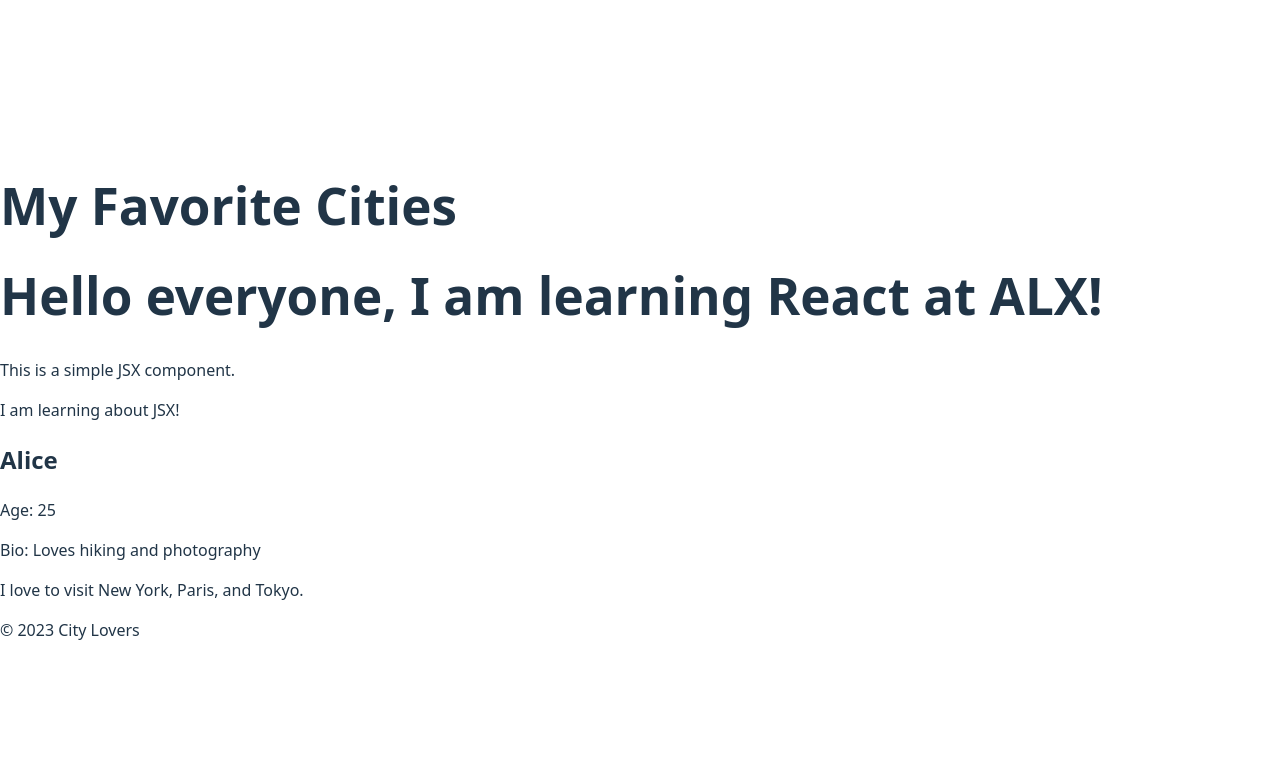
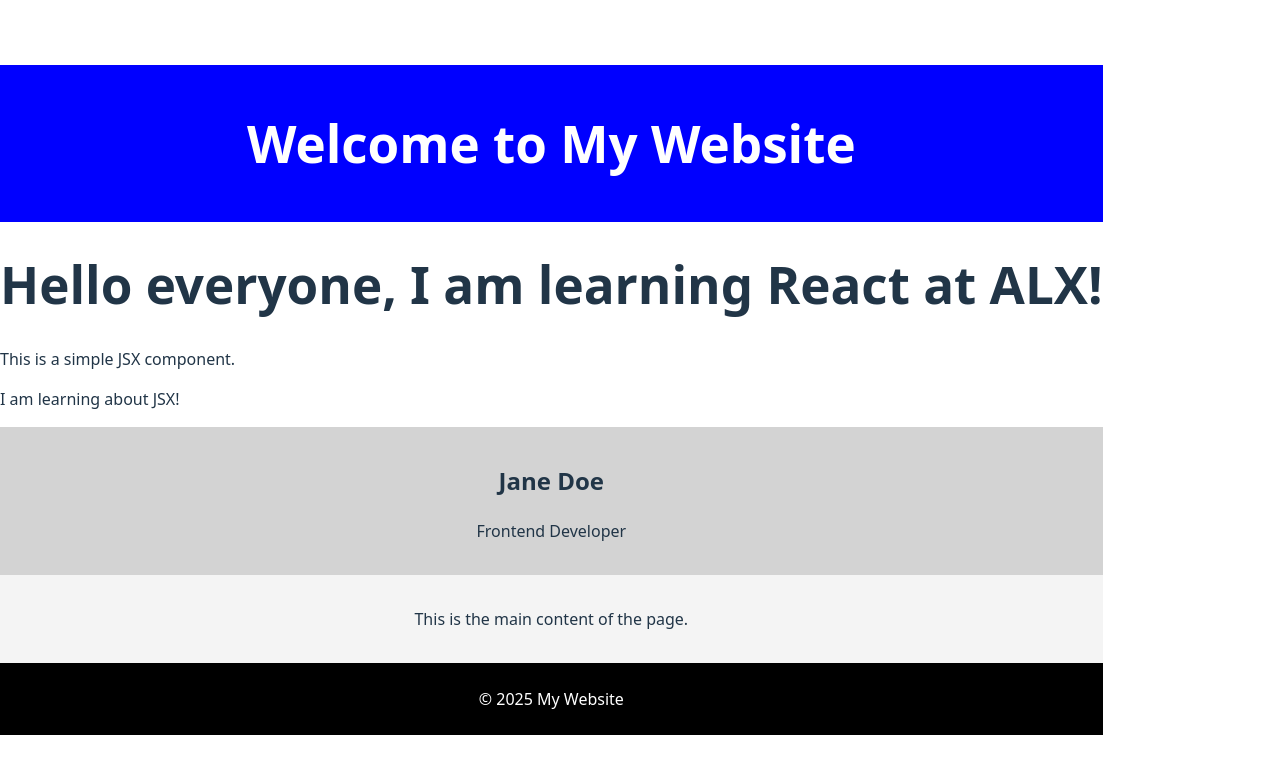
Before and after one commit to KosisoObiekwe/alx-fe-reactjs, a React (Vite) app in the folder alx-react-app-new/: page / in a window 1280 px wide. Shown: the top 774 px of the page. Built offline with nearby package versions, Linux system fonts and the light colour scheme.

Commit message:
Add inline styles to Header, UserProfile, MainContent, and Footer components

```diff
--- a/alx-react-app-new/src/components/Footer.jsx
+++ b/alx-react-app-new/src/components/Footer.jsx
@@ -1,8 +1,16 @@
-// src/components/Footer.jsx
+import React from "react";
+
 function Footer() {
     return (
-        <footer>
-            <p>© 2023 City Lovers</p>
+        <footer
+            style={{
+                backgroundColor: "black",
+                color: "white",
+                textAlign: "center",
+                padding: "0.5rem"
+            }}
+        >
+            <p>&copy; 2025 My Website</p>
         </footer>
     );
 }
--- a/alx-react-app-new/src/components/Header.jsx
+++ b/alx-react-app-new/src/components/Header.jsx
@@ -1,8 +1,16 @@
-// src/components/Header.jsx
+import React from "react";
+
 function Header() {
     return (
-        <header>
-            <h1>My Favorite Cities</h1>
+        <header
+            style={{
+                backgroundColor: "blue",
+                color: "white",
+                textAlign: "center",
+                padding: "1rem"
+            }}
+        >
+            <h1>Welcome to My Website</h1>
         </header>
     );
 }
--- a/alx-react-app-new/src/components/MainContent.jsx
+++ b/alx-react-app-new/src/components/MainContent.jsx
@@ -1,8 +1,15 @@
-// src/components/MainContent.jsx
+import React from "react";
+
 function MainContent() {
     return (
-        <main>
-            <p>I love to visit New York, Paris, and Tokyo.</p>
+        <main
+            style={{
+                backgroundColor: "#f4f4f4",
+                padding: "1rem",
+                textAlign: "center"
+            }}
+        >
+            <p>This is the main content of the page.</p>
         </main>
     );
 }
--- a/alx-react-app-new/src/components/UserProfile.jsx
+++ b/alx-react-app-new/src/components/UserProfile.jsx
@@ -1,12 +1,18 @@
-// src/components/UserProfile.jsx
-const UserProfile = (props) => {
+import React from "react";
+
+function UserProfile() {
     return (
-        <div>
-            <h2>{props.name}</h2>
-            <p>Age: {props.age}</p>
-            <p>Bio: {props.bio}</p>
+        <div
+            style={{
+                backgroundColor: "lightgray",
+                padding: "1rem",
+                textAlign: "center"
+            }}
+        >
+            <h2>Jane Doe</h2>
+            <p>Frontend Developer</p>
         </div>
     );
-};
+}
 
 export default UserProfile;
```
